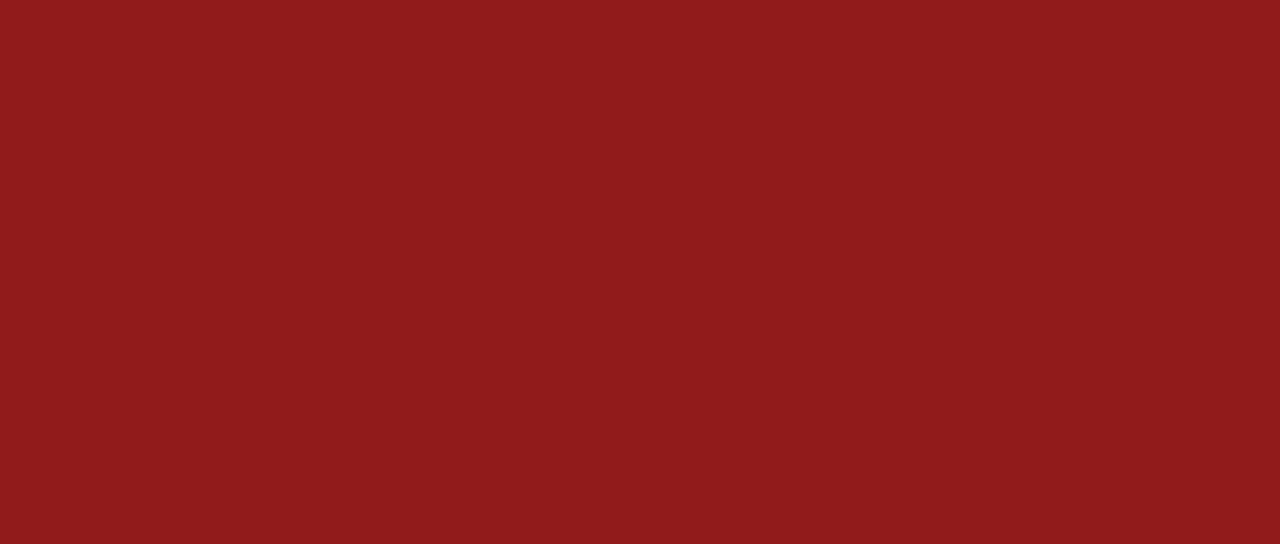
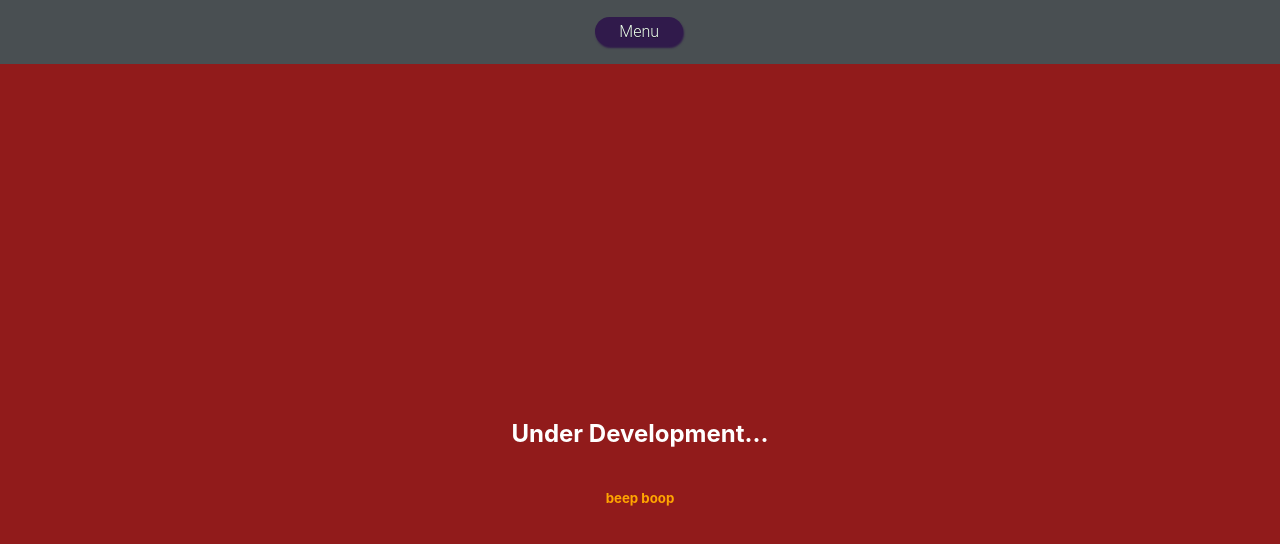
Before and after one commit to Fandrew44/Aimframe, a React (Create React App) app: page /analytics in a window 1280 px wide. Shown: the top 544 px of the page. Built offline with nearby package versions, Linux system fonts and the light colour scheme.

Commit message:
Make name 'Aimframe' & add minor UI adjustments

```diff
--- /dev/null
+++ b/src/Analytics.css
@@ -0,0 +1,23 @@
+.container {
+  display: flex;
+  align-items: center;
+  flex-direction: column;
+  justify-content: center;
+  position: absolute;
+  width: 100%;
+  height: 100%;
+}
+
+h2 {
+  color: white;
+}
+h5 {
+  color: orange;
+}
+header {
+  justify-content: space-around;
+  align-items: center;
+  min-height: 8vh;
+  background: rgb(73, 79, 82);
+  color: white;
+}
--- a/src/App.js
+++ b/src/App.js
@@ -4,6 +4,7 @@ import Menu from './components/Menu';
 import './App.css';
 import Play from './components/Play';
 import Difficulty from './components/Difficulty';
+import Analytics from './components/Analytics';
 
 
 const App = () => {
@@ -13,7 +14,7 @@ const App = () => {
         <div className="App">
             <Switch>
               <Route exact path="/play" component={Play}/>
-              <Route exact path="/test" component={null}/>
+              <Route exact path="/analytics" component={Analytics}/>
               <Route exact path="/difficulty" component={Difficulty} />
               <Route exact path="/" component={Menu} />
             </Switch>
--- a/src/Play.css
+++ b/src/Play.css
@@ -1,3 +1,12 @@
+h4 {
+  color: white;
+  opacity: 0.4;
+}
+
+span {
+  color: orange;
+}
+
 button:focus {
   outline-style: none;
 }
--- /dev/null
+++ b/src/components/Analytics.js
@@ -0,0 +1,31 @@
+import React from 'react';
+import { BrowserRouter, Switch } from 'react-router-dom';
+
+import '../Analytics.css';
+
+
+const Analytics = props => {
+
+    const pushToRoute = route => {
+        props.history.push(route);
+    }
+    return(
+        <div>
+            <header>
+            <BrowserRouter>
+                    <Switch>
+                        <button className="menu-back start-button" onClick={() => { pushToRoute('/') }}>
+                            Menu
+                        </button>
+                    </Switch>
+                </BrowserRouter>
+            </header>
+            <div className="container">
+                <h2>Under Development...</h2>
+                <h5>beep boop</h5>
+            </div>
+        </div>
+    );
+}
+
+export default Analytics;
--- a/src/components/Menu.js
+++ b/src/components/Menu.js
@@ -55,7 +55,7 @@ const Menu = props => {
     return(
         <div>
             <header>
-              <h1>Welcome to Aim Trainer!</h1>
+              <h1>Welcome to Aimframe!</h1>
             </header>
 
             <div className="Menu">
@@ -77,7 +77,7 @@ const Menu = props => {
                 </div>
             </div>
             <footer>
-                <h3>Made with luv by Andrew Han c:</h3>
+                <h3>Andrew Han © 2020</h3>
             </footer>
         </div>
     );
--- a/src/components/Play.js
+++ b/src/components/Play.js
@@ -95,6 +95,7 @@ const Play = props => {
                 </BrowserRouter>
             </header>
             <div className="game-screen">
+            <h4><span>Refresh</span> to play again</h4>
             {targets.map((target, i) => {
                 switch (difficulty) {
                     case 0: //Easy
@@ -105,6 +106,8 @@ const Play = props => {
                      return <Target target={target} wait={i * 650} score={ score } setScore={ setScore }/>
                     case 3: //Gamer
                      return <Target target={target} wait={i * 300} score={ score } setScore={ setScore }/>
+                    default: //Medium is DEFAULT difficulty
+                     return <Target target={target} wait={i * 900} score={ score } setScore={ setScore }/>
                 }
             })}
             </div>
```
Also changed, not shown: 1 other file (tests, documents, lock files or other folders).
